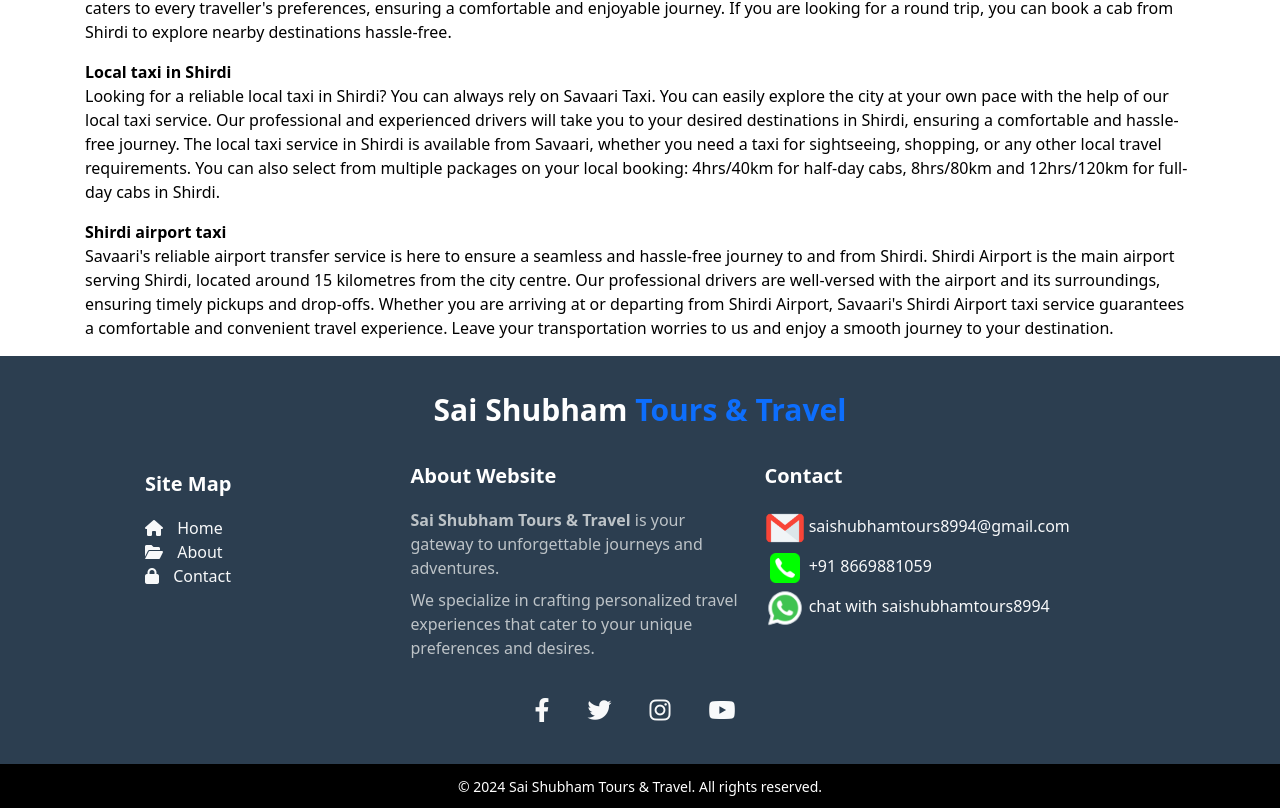
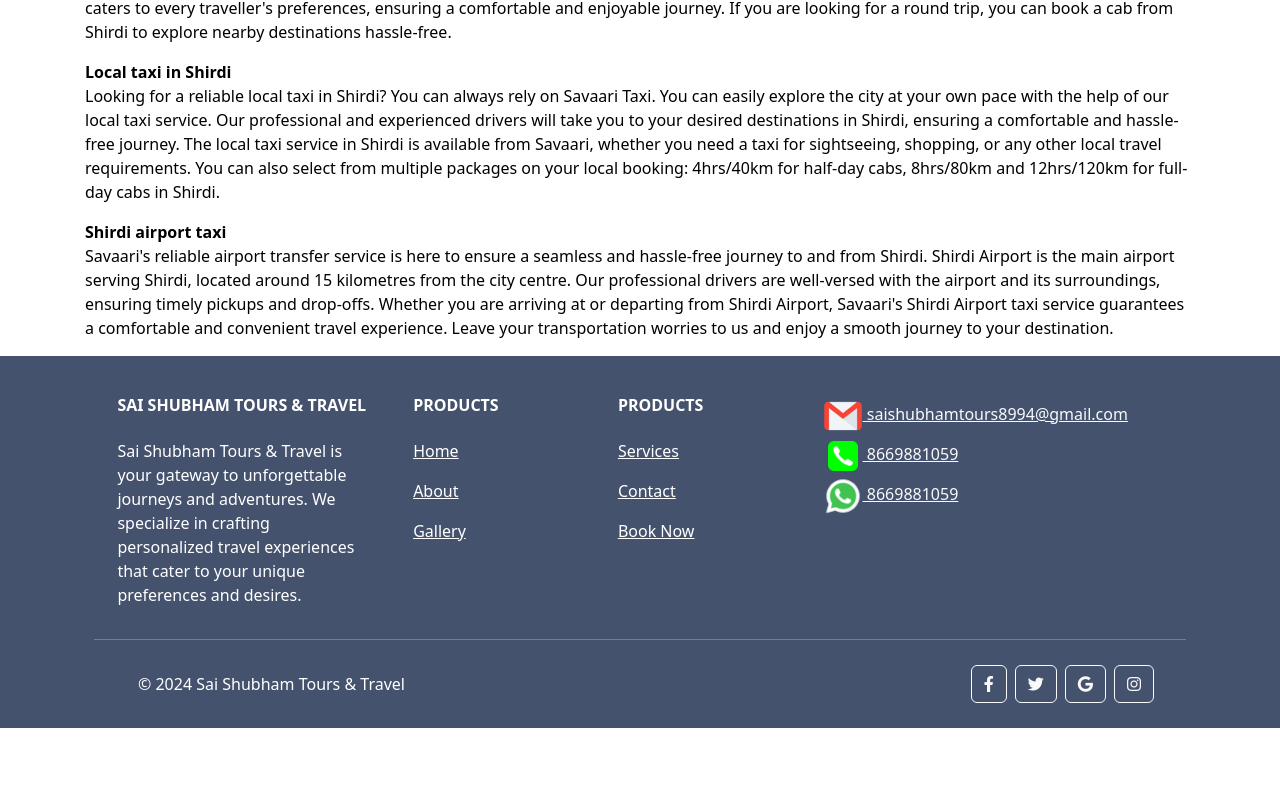
Before and after one commit to vaibhav8845/Sai_Shubham_Travels, a React (Create React App) app: page /about in a window 1280 px wide. Shown: the part 1379-2187 px from the top of the page. After the commit the page ends 2107 px from the top, so only its background shows below. Built offline with nearby package versions, Linux system fonts and the light colour scheme.

Commit message:
first commit

```diff
--- a/src/components/Footer/Footer.css
+++ b/src/components/Footer/Footer.css
@@ -2,6 +2,9 @@
     margin: 0;
     padding: 0;
     overflow-x: hidden;
+}
+.list-unstyled{
+    text-decoration: none;
 }
 
 .footer {
@@ -71,7 +74,7 @@
     }
 
     .font-footer-company-n {
-        font-size: 25px;
+        font-size: 25px
     }
 }
 
--- a/src/components/Footer/Footer.js
+++ b/src/components/Footer/Footer.js
@@ -1,66 +1,76 @@
-import React from 'react'
-import './Footer.css'
-function Footer() {
+import React from 'react';
+import './Footer.css'; // Make sure to create a corresponding CSS file for styling
+
+const Footer = () => {
   return (
-<>
-<footer className="footer text-light  ">
-            <div className="branding-section text-center py-3 ">
-                <h5 className='font-footer-company-n'><b>Sai Shubham</b><span className="text-primary"><b> Tours & Travel</b></span></h5>
-            </div>
-            <div className="container">
-                <div className="row ml-4 pl-4">
-                    <div className="col-md-3  mb-4">
-                        <h5 className=' mt-2'><b>Site Map</b></h5>
-                        <ul className="list-unstyled">
-                            <li><a href="#" className="text-light "><i className="fas fa-home"></i> Home</a></li>
-                            <li><a href="#" className="text-light "><i className="fas fa-folder-open"></i> About</a></li>
-                            <li><a href="#" className="text-light "><i className="fas fa-lock"></i> Contact</a></li>
-                        </ul>
+    <div className=" mt-3">
+      <footer className="text-center text-lg-start text-white" style={{ backgroundColor: '#45526e' }}>
+        <div className="container p-4 pb-0">
+          <section>
+            <div className="row">
+              <div className="col-md-3 col-lg-3 col-xl-3 mx-auto mt-3">
+                <h6 className="text-uppercase mb-4 font-weight-bold">Sai Shubham Tours & Travel</h6>
+                <p>
+                Sai Shubham Tours & Travel is your gateway to unforgettable journeys and adventures.
+
+We specialize in crafting personalized travel experiences that cater to your unique preferences and desires.
+                </p>
               </div>
 
-                    <div className="col-md-4 col-sm-12 mb-4 ">
-                        <h5><b>About Website</b></h5>
-                        <p><b>Sai Shubham Tours & Travel </b>is your gateway to unforgettable journeys and adventures.</p>
-                        <p> We specialize in crafting personalized travel experiences that cater to your unique preferences and desires. </p>
+              <hr className="w-100 clearfix d-md-none" />
+
+              {/* Grid column */}
+              <div className="col-md-2 col-lg-2 col-xl-2 mx-auto mt-3">
+                <h6 className="text-uppercase mb-4 font-weight-bold">Products</h6>
+                <p><a className="text-white" href="#">Home</a></p>
+                <p><a className="text-white" href="#">About</a></p>
+                <p><a className="text-white" href="#">Gallery</a></p>
               </div>
 
-                    <div className="col-md-4 col-sm-12 mb-4 ">
-                        <h5><b>Contact</b></h5>
+              <hr className="w-100 clearfix d-md-none" />
+
+              <div className="col-md-3 col-lg-2 col-xl-2 mx-auto mt-3">
+                <h6 className="text-uppercase mb-4 font-weight-bold">Products</h6>
+                <p><a className="text-white" href="#">Services</a></p>
+                <p><a className="text-white" href="#">Contact</a></p>
+                <p><a className="text-white" href="#">Book Now</a></p>
+              </div>
+
+              <hr className="w-100 clearfix d-md-none" />
+
+              <div className="col-md-4 col-lg-3 col-xl-4 mx-auto mt-3">
               <ul className="list-unstyled">
-                            <li><a href="#" className="text-light"><a href="https://wa.me/8669881059" > <img src='\img\email-logo.png' className='footer-img-height'></img></a>   saishubhamtours8994@gmail.com</a></li>
-                            <li><a href="#" className="text-light">   <a href="tel:+91 8669881059" ><img src='\img\icons8-call-48.png' className='footer-img-height'></img></a>        +91 8669881059</a></li>
-                            <li><a href="#" className="text-light"> <a href="https://wa.me/8669881059" > <img src='\img\icons8-whatsapp-48.png' className='footer-img-height'></img></a>   chat with saishubhamtours8994</a></li>
+                            <li><a href="#" className="text-light"><a href="https://wa.me/8669881059" > <img src='\img\email-logo.png' className='footer-img-height'></img></a> saishubhamtours8994@gmail.com</a></li>
+                            <li><a href="#" className="text-light">   <a href="tel:+91 8669881059" ><img src='\img\icons8-call-48.png' className='footer-img-height'></img></a> 8669881059</a></li>
+                            <li><a href="#" className="text-light"> <a href="https://wa.me/8669881059" > <img src='\img\icons8-whatsapp-48.png' className='footer-img-height'></img></a> 8669881059</a></li>
                         </ul>
-                    </div>
 
               </div>
             </div>
+          </section>
 
-                <div className="row ">
-                    <div className="col text-center">
-                        <ul className="list-inline">
-                            <li className="list-inline-item">
-                                <a href="#" className="text-light"><i className="fab fa-facebook-f logo-hover-color-f"></i></a>
-                            </li>
-                            <li className="list-inline-item">
-                                <a href="#" className="text-light"><i className="fab fa-twitter logo-hover-color-t"></i></a>
-                            </li>
-                            <li className="list-inline-item">
-                                <a href="#" className="text-light"><i className="fab fa-instagram logo-hover-color-i"></i></a>
-                            </li>
-                            <li className="list-inline-item">
-                                <a href="#" className="text-light"><i className="fab fa-youtube logo-hover-color-y"></i></a>
-                            </li>
-                        </ul>
+          <hr className="my-3" />
+
+          <section className="p-3 pt-0">
+            <div className="row d-flex align-items-center">
+              <div className="col-md-7 col-lg-8 text-center text-md-start">
+                <div className="p-3">
+                  © 2024 Sai Shubham Tours & Travel
                 </div>
               </div>
 
+              <div className="col-md-5 col-lg-4 ml-lg-0 text-center text-md-end">
+                <a className="btn btn-outline-light btn-floating m-1" href="#" role="button"><i className="fab fa-facebook-f"></i></a>
+                <a className="btn btn-outline-light btn-floating m-1" href="#" role="button"><i className="fab fa-twitter"></i></a>
+                <a className="btn btn-outline-light btn-floating m-1" href="#" role="button"><i className="fab fa-google"></i></a>
+                <a className="btn btn-outline-light btn-floating m-1" href="#" role="button"><i className="fab fa-instagram"></i></a>
+              </div>
+            </div>
+          </section>
+        </div>
       </footer>
-        <div className="text-center footer-copyright">
-    <small>&copy; 2024 Sai Shubham Tours & Travel. All rights reserved.</small>
     </div>
-</>
-  )
-}
+  );
+};
 
-export default Footer
+export default Footer;
--- a/src/components/Navbar/Navbar.js
+++ b/src/components/Navbar/Navbar.js
@@ -34,7 +34,7 @@
             <ThemeToggle />
 
             <Link to="/book-now">
-              <button className="btn btn-outline-primary mr-3 ml-3" type="button">Book Now</button>
+              <button className="btn btn-outline-primary mr-3 ml-5" type="button">Book Now</button>
             </Link>
 
 
--- a/src/components/Pages/About/About.js
+++ b/src/components/Pages/About/About.js
@@ -64,7 +64,7 @@
             </div>
           </div>
           <div className="col-md-4 text-center">
-            <img src="\img\shirdi-sai-baba.jpg" alt="Saibaba" className="img-fluid rounded" />
+            <img src="https://i.postimg.cc/RZYJsBTj/shirdi-sai-baba.webp" alt="Saibaba" className="img-fluid rounded" />
           </div>
         </div>
       </div>
--- a/src/components/Pages/Home/Home.js
+++ b/src/components/Pages/Home/Home.js
@@ -13,21 +13,21 @@
     navigate('/taxi-booking');
   };
   const images = [
-    '\\img\\image (1).jpg',
-    '\\img\\image (1).png',
-    '\\img\\image (2).jpg',
-    '\\img\\image (3).jpg',
-    '\\img\\image (4).jpg',
-    '\\img\\image (5).jpg',
-    '\\img\\image (6).jpg',
-    '\\img\\image.jpg',
+    'https://i.postimg.cc/2jWGnHCk/image.jpg',
+    'https://i.postimg.cc/tgrSm7c9/image-1.jpg',
+    'https://i.postimg.cc/3RdSMYMm/image-1.webp',
+    'https://i.postimg.cc/SR9gsdxK/image-2.jpg',
+    'https://i.postimg.cc/Zqqj3452/image-3.jpg',
+    'https://i.postimg.cc/dVw5s8Pq/image-4.jpg',
+    'https://i.postimg.cc/85JHK4Wb/image-5.jpg',
+    'https://i.postimg.cc/MH1YxG9M/image-6.jpg',
   ]
   let images1 = [
-    '\\img\\car-img.jpg',
-    '\\img\\wp5747011-full-screen-sai-baba-hd-computer-desktop-wallpapers.jpg',
-    '\\img\\car2-img.jpg',
-    '\\img\\shirdi-airport_0_1200.jpg',
-    '\\img\\pexels-137666-747079.jpg'
+    'https://i.postimg.cc/wThWYwrf/car-img.jpg',
+    'https://i.postimg.cc/pTC2SQHp/wp5747011-full-screen-sai-baba-hd-computer-desktop-wallpapers.jpg',
+    'https://i.postimg.cc/3NzZQvjH/car2-img.jpg',
+    'https://i.postimg.cc/sfPSVbVh/shirdi-airport-0-1200.jpg',
+    'https://i.postimg.cc/h43n7tPW/pexels-137666-747079.jpg'
   ];
 
 
--- a/src/components/Pages/Services/Services.css
+++ b/src/components/Pages/Services/Services.css
@@ -7,7 +7,7 @@
 
 /* Responsive .img1 Section */
 .img1 {
-    background-image: url('./../../../../public/img/car-service.png');
+    background-image: url('https://i.postimg.cc/j5tfNhc5/car-service.png');
     background-size: cover;
     background-position: center;
     background-repeat: no-repeat;
--- a/src/components/TaxiForm/TaxiForm.js
+++ b/src/components/TaxiForm/TaxiForm.js
@@ -232,7 +232,7 @@
       <ToastContainer />
       <div className="container form-size my-5">
         <img
-          src='/img/icons8-back-48.png'
+          src='https://i.postimg.cc/G25Fvy5s/icons8-back-48.png'
           alt="Back"
           onClick={handleBookNowClick}
           style={{ cursor: 'pointer', marginBottom: '20px' }}
```
Lines whose indentation alone changed are shown as unchanged.
